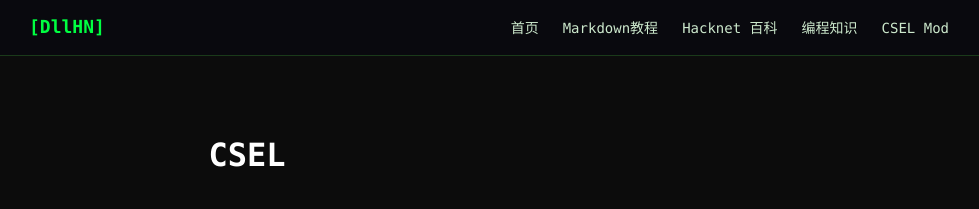
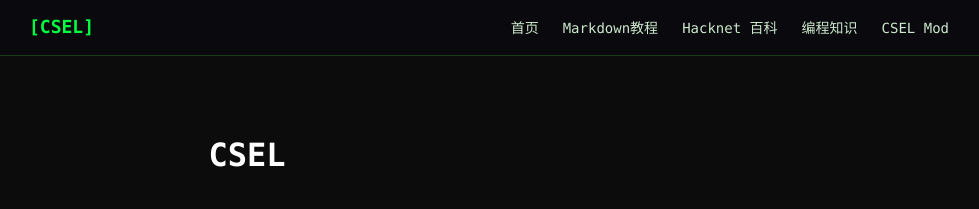
Before and after one commit to MEMZ-CHROER/dllHNWeb, a Jekyll site: the page built from index.md, in a window 1280 px wide. Shown: the top 209 px of the page, without its empty margins (151-1130 px from the left). Built offline with Jekyll 4.4.1, drawn with Linux system fonts in a browser that asks for light colours.

Commit message:
导航栏 logo 改为 [CSEL]

```diff
--- a/_layouts/default.html
+++ b/_layouts/default.html
@@ -9,7 +9,7 @@
 <body>
   <nav class="navbar">
     <div class="nav-inner">
-      <span class="logo">[DllHN]</span>
+      <span class="logo">[CSEL]</span>
       <ul>
     <li><a href="{{ site.baseurl }}/">首页</a></li>
     <li><a href="{{ site.baseurl }}/md-jc">Markdown教程</a></li>
```
